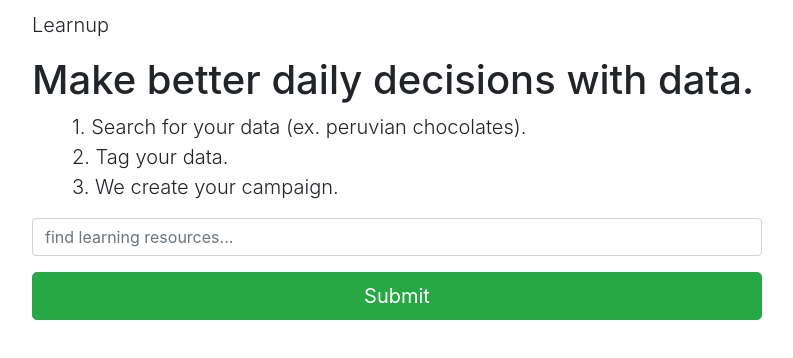
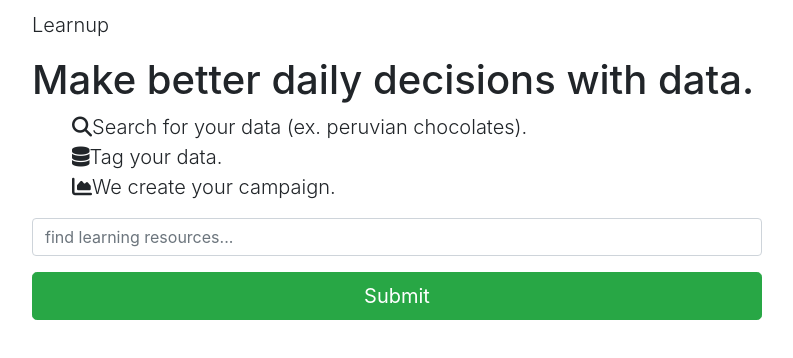
Before and after one commit to jirishus/learnu, a website: page index.html in a window 1280 px wide. Shown: the whole page, without its empty margins (53-846 px from the left). Drawn offline with nearby package versions, Linux system fonts and the light colour scheme.

Commit message:
font-awesome setup

```diff
--- a/index.html
+++ b/index.html
@@ -8,6 +8,7 @@
   <meta name="viewport" content="width=device-width, initial-scale=1.0">
   <link href="/main.css" rel="stylesheet" media="all">
   <link href="/bower_components/bootstrap/dist/css/bootstrap.css" rel="stylesheet">
+  <link href="/bower_components/font-awesome/css/font-awesome.css" rel="stylesheet">
 
   <script src="/bower_components/angular/angular.js"></script>
   <script src="/app/app.js"></script>
@@ -31,9 +32,9 @@
     <h1>Make better daily decisions with data.</h1>
 
     <ul class="lead">
-      <li>1. Search for your data (ex. peruvian chocolates).</li>
-      <li>2. Tag your data.</li>
-      <li>3. We create your campaign.</li>
+      <li><i class="fa fa-search"></i>Search for your data (ex. peruvian chocolates).</li>
+      <li><i class="fa fa-database"></i>Tag your data.</li>
+      <li><i class="fa fa-area-chart"></i>We create your campaign.</li>
     </ul>
 
     <form name="searchForm" ng-submit="formSubmit(searchForm)">
```
